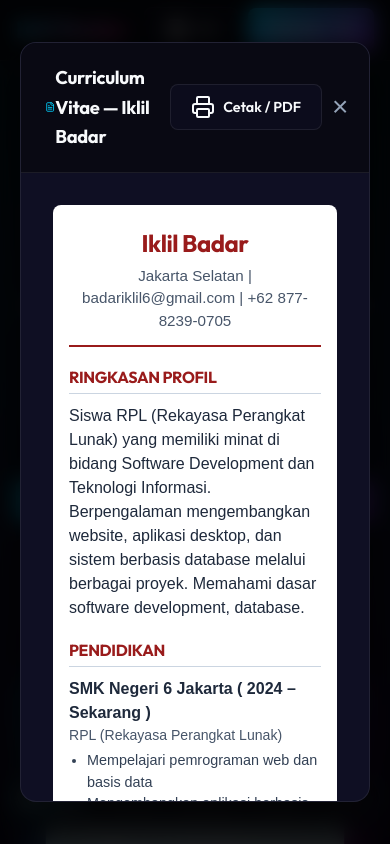
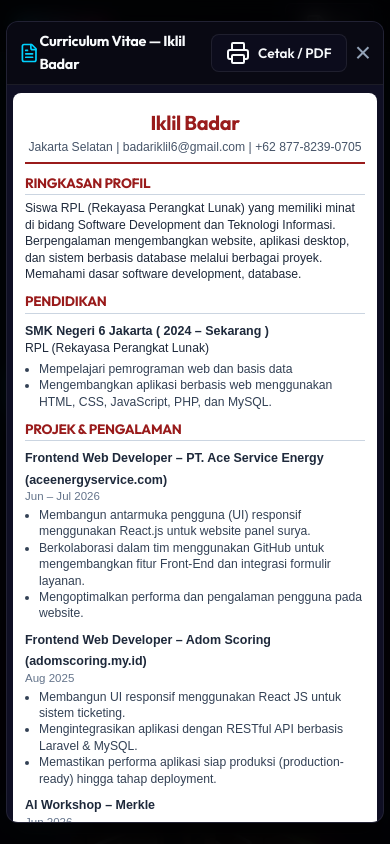
Before and after one commit to adayy-iklil/porto, a React (Vite) app: page / in a window 390 px wide. Both pictures are taken after a click on the button "CV". Shown: the top 844 px of the page. Built offline with nearby package versions, Linux system fonts and the light colour scheme; the HTML template or start-up script is replaced by a standard one.

Commit message:
feat: add global stylesheet, Navbar, and CvModal components

```diff
--- a/css/style.css
+++ b/css/style.css
@@ -269,7 +269,7 @@ h2 {
     0 0 14px rgba(0, 210, 255, 0.3),
     inset 0 1px 1.5px rgba(255, 255, 255, 0.65),
     inset 0 -1px 1px rgba(0, 0, 0, 0.2);
-  transition: transform 680ms cubic-bezier(0.16, 1, 0.3, 1), width 680ms cubic-bezier(0.16, 1, 0.3, 1), opacity 250ms ease;
+  transition: transform 220ms cubic-bezier(0.2, 0.8, 0.2, 1), width 220ms cubic-bezier(0.2, 0.8, 0.2, 1), opacity 150ms ease;
   pointer-events: none;
   z-index: 1;
   will-change: transform, width;
@@ -301,7 +301,6 @@ h2 {
 .nav-link.active {
   color: #ffffff;
   font-weight: 600;
-  transform: scale(1.04);
   text-shadow: 0 0 10px rgba(0, 210, 255, 0.6);
   background: transparent;
 }
@@ -312,29 +311,37 @@ h2 {
   gap: 10px;
 }
 
+.nav-cv-btn {
+  padding: 4px 10px;
+  font-size: 0.75rem;
+  font-weight: 500;
+  border-radius: 6px;
+}
+
 /* ==========================================================================
    Mobile Floating Bottom Pill Navigation with Liquid Glass Transition
    ========================================================================== */
 .mobile-bottom-nav {
   display: none;
   position: fixed;
-  bottom: 22px;
+  bottom: calc(10px + env(safe-area-inset-bottom, 0px));
   left: 50%;
   transform: translateX(-50%);
   z-index: 1000;
-  background: rgba(12, 12, 28, 0.88);
-  backdrop-filter: blur(28px) saturate(200%);
-  -webkit-backdrop-filter: blur(28px) saturate(200%);
-  padding: 5px;
+  background: rgba(8, 8, 20, 0.95);
+  backdrop-filter: blur(28px) saturate(210%);
+  -webkit-backdrop-filter: blur(28px) saturate(210%);
+  padding: 4px 6px;
   border-radius: var(--radius-full);
-  border: 1px solid rgba(255, 255, 255, 0.14);
-  box-shadow: 0 16px 40px rgba(0, 0, 0, 0.75), 0 0 20px rgba(0, 210, 255, 0.18);
+  border: 1px solid rgba(255, 255, 255, 0.22);
+  box-shadow: 0 16px 40px rgba(0, 0, 0, 0.88), 0 0 24px rgba(0, 210, 255, 0.25);
   max-width: calc(100% - 20px);
-  width: auto;
+  width: min(390px, calc(100% - 20px));
   touch-action: none;
   user-select: none;
   -webkit-user-select: none;
   cursor: pointer;
+  overflow: hidden;
 }
 
 .mobile-bottom-nav-links {
@@ -342,9 +349,11 @@ h2 {
   display: flex;
   gap: 2px;
   align-items: center;
+  justify-content: space-between;
   list-style: none;
   margin: 0;
   padding: 0;
+  width: 100%;
 }
 
 /* Dark Theme Liquid Glass Sliding Pill (Mobile) */
@@ -363,7 +372,7 @@ h2 {
     0 0 16px rgba(0, 210, 255, 0.35),
     inset 0 1px 1.5px rgba(255, 255, 255, 0.65),
     inset 0 -1px 1px rgba(0, 0, 0, 0.2);
-  transition: transform 680ms cubic-bezier(0.16, 1, 0.3, 1), width 680ms cubic-bezier(0.16, 1, 0.3, 1), opacity 250ms ease;
+  transition: transform 220ms cubic-bezier(0.2, 0.8, 0.2, 1), width 220ms cubic-bezier(0.2, 0.8, 0.2, 1), opacity 150ms ease;
   pointer-events: none;
   z-index: 1;
   will-change: transform, width;
@@ -373,7 +382,7 @@ h2 {
 /* Realtime Interactive iOS Drag State */
 .mobile-bottom-nav.is-dragging .mobile-sliding-glass-pill {
   transition: transform 70ms ease-out, width 70ms ease-out !important;
-  transform: scale(1.08);
+  transform: scale(1.04);
   backdrop-filter: blur(30px) saturate(220%);
   -webkit-backdrop-filter: blur(30px) saturate(220%);
   box-shadow: 0 0 24px rgba(0, 210, 255, 0.6), inset 0 1px 2px rgba(255, 255, 255, 0.85);
@@ -384,30 +393,33 @@ h2 {
   position: relative;
   z-index: 2;
   list-style: none;
+  flex: 1;
+  text-align: center;
 }
 
 .mobile-bottom-nav-link {
   position: relative;
   z-index: 2;
-  font-size: 0.82rem;
+  font-size: 0.8rem;
   font-weight: 500;
   color: var(--text-secondary);
-  padding: 7px 11px;
+  padding: 7px 4px;
   border-radius: var(--radius-full);
-  transition: transform 0.5s cubic-bezier(0.16, 1, 0.3, 1), color 0.4s ease, text-shadow 0.4s ease;
+  transition: color 0.25s ease, text-shadow 0.25s ease;
   display: block;
   text-decoration: none;
   white-space: nowrap;
   user-select: none;
   -webkit-tap-highlight-color: transparent;
-  transform-origin: center center;
+  text-align: center;
+  width: 100%;
+  box-sizing: border-box;
 }
 
 .mobile-bottom-nav-link:hover,
 .mobile-bottom-nav-link.active {
   color: #ffffff;
   font-weight: 600;
-  transform: scale(1.05);
   text-shadow: 0 0 10px rgba(0, 210, 255, 0.65);
   background-color: transparent;
 }
@@ -909,6 +921,13 @@ h2 {
   justify-content: center;
 }
 
+.contact-item-details {
+  min-width: 0;
+  max-width: 100%;
+  word-break: break-word;
+  overflow-wrap: anywhere;
+}
+
 .contact-item-details h4 {
   font-size: 1.05rem;
   margin-bottom: 0.25rem;
@@ -919,6 +938,9 @@ h2 {
   font-size: 0.95rem;
   text-decoration: none;
   transition: color 0.2s ease;
+  word-break: break-word;
+  overflow-wrap: anywhere;
+  hyphens: auto;
 }
 
 .contact-item-details a:hover {
@@ -1208,6 +1230,16 @@ h2 {
   gap: 16px;
 }
 
+.cv-item-block {
+  margin-bottom: 12px;
+}
+
+.cv-item-date {
+  float: right;
+  font-size: 0.85rem;
+  color: #64748b;
+}
+
 @media print {
   body * {
     visibility: hidden;
@@ -1240,12 +1272,26 @@ h2 {
   }
 
   body {
-    padding-bottom: 60px;
+    padding-bottom: 74px;
+  }
+
+  .navbar-inner {
+    height: 58px;
+  }
+
+  .nav-logo {
+    font-size: 1.25rem;
+  }
+
+  .hero-section {
+    min-height: auto;
+    padding-top: 54px;
+    padding-bottom: 40px;
   }
 
   .hero-grid {
     grid-template-columns: 1fr;
-    gap: 3rem;
+    gap: 2.25rem;
     text-align: center;
   }
 
@@ -1254,39 +1300,47 @@ h2 {
   }
 
   .hero-image-wrapper {
-    max-width: 300px;
+    max-width: 250px;
   }
 
   .hero-ctas {
     justify-content: center;
   }
 
+  .hero-title {
+    font-size: clamp(2rem, 7vw, 2.75rem);
+  }
+
+  .hero-role {
+    font-size: clamp(1.25rem, 5vw, 1.75rem);
+  }
+
   .about-section, .skills-section, .projects-section, .contact-section {
-    padding: 80px 0;
+    padding: 60px 0;
   }
 
   .about-grid {
     grid-template-columns: 1fr;
-    gap: 2.5rem;
+    gap: 2rem;
   }
 
   .skills-grid {
     grid-template-columns: repeat(2, 1fr);
     max-width: 700px;
     margin: 0 auto;
-    gap: 1.5rem;
+    gap: 1.25rem;
   }
 
   .projects-grid {
     grid-template-columns: 1fr;
     max-width: 640px;
     margin: 0 auto;
-    gap: 2rem;
+    gap: 1.75rem;
   }
 
   .contact-grid {
     grid-template-columns: 1fr;
-    gap: 3rem;
+    gap: 2.5rem;
     max-width: 640px;
     margin: 0 auto;
   }
@@ -1294,29 +1348,15 @@ h2 {
 
 @media (max-width: 768px) {
   h2 {
-    font-size: 2rem;
-  }
-
-  .hero-section {
-    min-height: auto;
-    padding-top: 100px;
-    padding-bottom: 60px;
-  }
-
-  .hero-title {
-    font-size: 2.5rem;
-  }
-
-  .hero-role {
-    font-size: 1.8rem;
+    font-size: 1.85rem;
   }
 
   .about-section, .skills-section, .projects-section, .contact-section {
-    padding: 60px 0;
+    padding: 50px 0;
   }
 
   .about-card {
-    padding: 2rem 1.5rem;
+    padding: 1.75rem 1.25rem;
   }
 
   .about-meta {
@@ -1328,15 +1368,15 @@ h2 {
   }
 
   .skills-category {
-    padding: 1.5rem;
+    padding: 1.25rem;
   }
 
   .project-content {
-    padding: 1.5rem;
+    padding: 1.25rem;
   }
 
   .contact-form {
-    padding: 1.5rem;
+    padding: 1.25rem;
   }
 
   .footer-container {
@@ -1361,29 +1401,36 @@ h2 {
   }
 
   .navbar-inner {
-    height: 60px;
+    height: 52px;
+  }
+
+  .hero-tag {
+    font-size: 0.78rem;
+    padding: 4px 12px;
+    margin-bottom: 1rem;
   }
 
   .hero-section {
-    padding-top: 80px;
-    padding-bottom: 40px;
+    padding-top: 40px;
+    padding-bottom: 30px;
   }
 
   .hero-title {
-    font-size: 2rem;
+    font-size: 1.85rem;
   }
 
   .hero-role {
-    font-size: 1.4rem;
+    font-size: 1.25rem;
   }
 
   .hero-desc {
-    font-size: 0.95rem;
+    font-size: 0.9rem;
+    margin-bottom: 1.75rem;
   }
 
   .btn {
-    padding: 10px 20px;
-    font-size: 0.9rem;
+    padding: 10px 18px;
+    font-size: 0.88rem;
   }
 
   .hero-ctas {
@@ -1397,7 +1444,7 @@ h2 {
   }
 
   .about-card {
-    padding: 1.5rem 1rem;
+    padding: 1.25rem 1rem;
   }
 
   .project-links {
@@ -1410,11 +1457,109 @@ h2 {
     justify-content: center;
   }
 
+  .cv-modal-overlay {
+    padding: 8px 6px;
+  }
+
+  .cv-modal-box {
+    max-height: 95vh;
+    border-radius: 12px;
+  }
+
+  .cv-modal-header {
+    padding: 8px 12px;
+  }
+
+  .cv-modal-header h3 {
+    font-size: 0.9rem;
+  }
+
+  .cv-modal-body {
+    padding: 8px 6px;
+  }
+
   .cv-paper {
-    padding: 1.25rem 1rem;
+    padding: 1rem 0.75rem;
+    line-height: 1.35;
+  }
+
+  .cv-paper-header {
+    padding-bottom: 6px;
+    margin-bottom: 10px;
   }
 
   .cv-paper-header h1 {
-    font-size: 1.5rem;
+    font-size: 1.25rem;
+  }
+
+  .cv-paper-header p {
+    font-size: 0.76rem;
+    line-height: 1.3;
+  }
+
+  .cv-paper-section {
+    margin-bottom: 10px;
+  }
+
+  .cv-paper-section h3 {
+    font-size: 0.85rem;
+    margin-bottom: 5px;
+    padding-bottom: 2px;
+  }
+
+  .cv-paper-section p,
+  .cv-paper-section ul {
+    font-size: 0.76rem;
+    line-height: 1.35;
+  }
+
+  .cv-paper-section ul {
+    padding-left: 14px;
+  }
+
+  .cv-paper-section strong {
+    font-size: 0.78rem;
+  }
+
+  .cv-item-block {
+    margin-bottom: 6px;
+  }
+
+  .cv-item-date {
+    float: none;
+    display: block;
+    font-size: 0.72rem;
+    margin-bottom: 2px;
+    color: #64748b;
+  }
+
+  .mobile-bottom-nav {
+    padding: 5px 8px;
+    max-width: calc(100% - 16px);
+  }
+
+  .mobile-bottom-nav-link {
+    font-size: 0.78rem;
+    padding: 5px 8px;
   }
 }
+
+@media (max-width: 380px) {
+  .mobile-bottom-nav-link {
+    font-size: 0.73rem;
+    padding: 4px 6px;
+  }
+
+  .cv-paper {
+    padding: 0.85rem 0.65rem;
+  }
+
+  .cv-paper-header h1 {
+    font-size: 1.15rem;
+  }
+
+  .cv-paper-section p,
+  .cv-paper-section ul {
+    font-size: 0.74rem;
+  }
+}
--- a/src/components/CvModal.jsx
+++ b/src/components/CvModal.jsx
@@ -13,11 +13,11 @@ export default function CvModal({ isOpen, onClose }) {
       <div className="cv-modal-box" onClick={(e) => e.stopPropagation()}>
         <div className="cv-modal-header">
           <h3>
-            <FileText className="w-5 h-5 inline mr-2 cv-header-icon" />
+            <FileText className="w-5 h-5 inline mr-2" style={{ color: 'var(--accent-blue)', verticalAlign: 'middle' }} />
             Curriculum Vitae — Iklil Badar
           </h3>
-          <div className="cv-modal-actions">
-            <button id="print-cv-btn" onClick={handlePrint} className="btn btn-secondary btn-print">
+          <div style={{ display: 'flex', gap: '8px', alignItems: 'center' }}>
+            <button id="print-cv-btn" onClick={handlePrint} className="btn btn-secondary" style={{ padding: '6px 14px', fontSize: '0.85rem' }}>
               <Printer className="w-4 h-4 mr-1 inline" /> Cetak / PDF
             </button>
             <button id="close-cv-modal" onClick={onClose} className="cv-close-btn">&times;</button>
@@ -39,7 +39,7 @@ export default function CvModal({ isOpen, onClose }) {
             <div className="cv-paper-section">
               <h3>PENDIDIKAN</h3>
               <strong>SMK Negeri 6 Jakarta ( 2024 – Sekarang )</strong>
-              <p className="cv-sub">RPL (Rekayasa Perangkat Lunak)</p>
+              <p style={{ marginBottom: '4px' }}>RPL (Rekayasa Perangkat Lunak)</p>
               <ul>
                 <li>Mempelajari pemrograman web dan basis data</li>
                 <li>Mengembangkan aplikasi berbasis web menggunakan HTML, CSS, JavaScript, PHP, dan MySQL.</li>
@@ -47,12 +47,9 @@ export default function CvModal({ isOpen, onClose }) {
             </div>
 
             <div className="cv-paper-section">
-              <h3>PENGALAMAN & PROJEK</h3>
-              <div className="cv-job-item">
-                <div className="cv-job-title-row">
-                  <strong>Front-End Web Developer – PT. Ace Service Energy</strong>
-                  <span className="cv-date">Jun – Jul 2026</span>
-                </div>
+              <h3>PROJEK & PENGALAMAN</h3>
+              <div className="cv-item-block">
+                <strong>Frontend Web Developer – PT. Ace Service Energy (aceenergyservice.com)</strong> <span className="cv-item-date">Jun – Jul 2026</span>
                 <ul>
                   <li>Membangun antarmuka pengguna (UI) responsif menggunakan React.js untuk website panel surya.</li>
                   <li>Berkolaborasi dalam tim menggunakan GitHub untuk mengembangkan fitur Front-End dan integrasi formulir layanan.</li>
@@ -60,23 +57,17 @@ export default function CvModal({ isOpen, onClose }) {
                 </ul>
               </div>
 
-              <div className="cv-job-item">
-                <div className="cv-job-title-row">
-                  <strong>Laravel Workshop</strong>
-                  <span className="cv-date">Okt 2025</span>
-                </div>
+              <div className="cv-item-block">
+                <strong>Frontend Web Developer – Adom Scoring (adomscoring.my.id)</strong> <span className="cv-item-date">Aug 2025</span>
                 <ul>
-                  <li>Mempelajari dasar framework Laravel.</li>
-                  <li>Membuat aplikasi web sederhana menggunakan Laravel.</li>
-                  <li>Memahami konsep MVC dan integrasi database MySQL.</li>
+                  <li>Membangun UI responsif menggunakan React JS untuk sistem ticketing.</li>
+                  <li>Mengintegrasikan aplikasi dengan RESTful API berbasis Laravel & MySQL.</li>
+                  <li>Memastikan performa aplikasi siap produksi (production-ready) hingga tahap deployment.</li>
                 </ul>
               </div>
 
-              <div className="cv-job-item">
-                <div className="cv-job-title-row">
-                  <strong>AI Workshop – Merkle</strong>
-                  <span className="cv-date">Jun 2026</span>
-                </div>
+              <div className="cv-item-block">
+                <strong>AI Workshop – Merkle</strong> <span className="cv-item-date">Jun 2026</span>
                 <ul>
                   <li>Mengikuti pelatihan mengenai dasar-dasar Artificial Intelligence.</li>
                   <li>Mempelajari penerapan AI dalam pengembangan teknologi.</li>
--- a/src/components/Navbar.jsx
+++ b/src/components/Navbar.jsx
@@ -31,7 +31,6 @@ export default function Navbar({ onOpenCv }) {
   const updatePills = useCallback((targetSectionId) => {
     if (!targetSectionId) return;
 
-    requestAnimationFrame(() => {
     // Desktop Pill
     if (desktopNavRef.current) {
       const activeEl = desktopNavRef.current.querySelector(`[data-nav-id="${targetSectionId}"]`);
@@ -39,8 +38,8 @@ export default function Navbar({ onOpenCv }) {
         const liEl = activeEl.closest('li') || activeEl;
         if (liEl && liEl.offsetWidth > 0) {
           setDesktopPillStyle({
-              left: liEl.offsetLeft,
-              width: liEl.offsetWidth,
+            left: liEl.offsetLeft - 1,
+            width: liEl.offsetWidth + 2,
             opacity: 1,
           });
         }
@@ -61,7 +60,6 @@ export default function Navbar({ onOpenCv }) {
         }
       }
     }
-    });
   }, []);
 
   // Update pills whenever active or hovered section changes
@@ -177,7 +175,6 @@ export default function Navbar({ onOpenCv }) {
   };
 
   const handleHoverItem = (id) => {
-    setActiveSection(id);
     setHoveredSection(id);
     lastActiveIdRef.current = id;
     updatePills(id);
@@ -308,16 +305,9 @@ export default function Navbar({ onOpenCv }) {
                   className="btn btn-secondary btn-sm nav-cv-btn"
                   aria-label="Lihat CV"
                 >
-                  <FileText className="w-3.5 h-3.5 mr-1 inline" /> CV
+                  <FileText className="w-3 h-3 mr-1 inline" /> CV
                 </button>
               )}
-              <a
-                href="#contact"
-                className="btn btn-primary btn-sm nav-contact-btn"
-                onClick={(e) => handleNavClick(e, 'contact')}
-              >
-                Hubungi <ArrowUpRight className="w-3.5 h-3.5 ml-0.5 inline" />
-              </a>
             </div>
           </div>
         </div>
```
Lines whose indentation alone changed are shown as unchanged.
